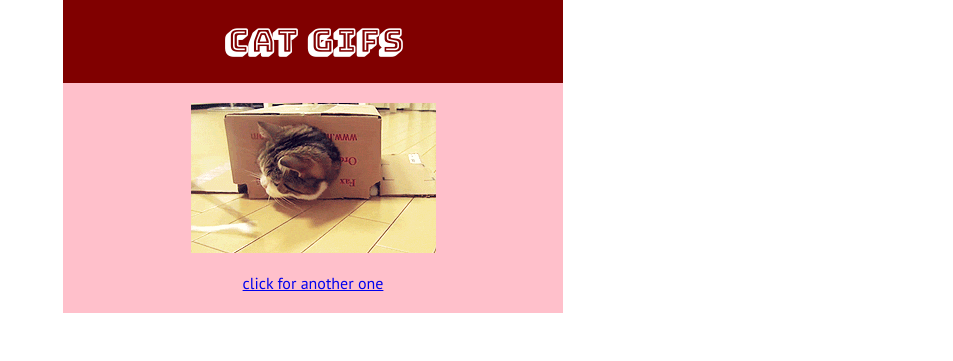
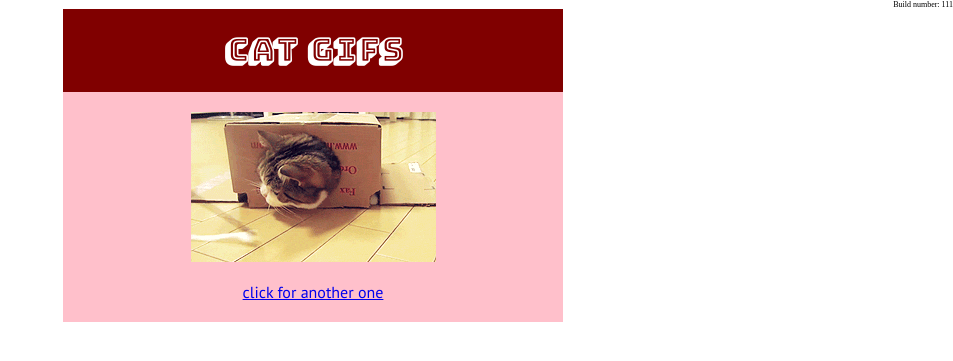
Before and after one commit to meluzovm/catgifs, a Flask app: page / in a window 1280 px wide. Shown: the top 361 px of the page, without its empty margins (327-1280 px from the left). Run offline with Flask 2, Linux system fonts and the light colour scheme.

Commit message:
added build number to index.html

```diff
--- a/templates/index.html
+++ b/templates/index.html
@@ -7,6 +7,9 @@
         <link href="https://fonts.googleapis.com/css?family=PT+Sans" rel="stylesheet">
     </head>
     <body>
+        <section class="text">
+            <p style="font-size:8px;text-align:right;"> Build number: 111</p>
+        </section>
         <header><h1>cat gifs</h1></header>
         <section class="container">
             <img src="{{ url }}" />
```
Also changed, not shown: .circleci/config.yml.
